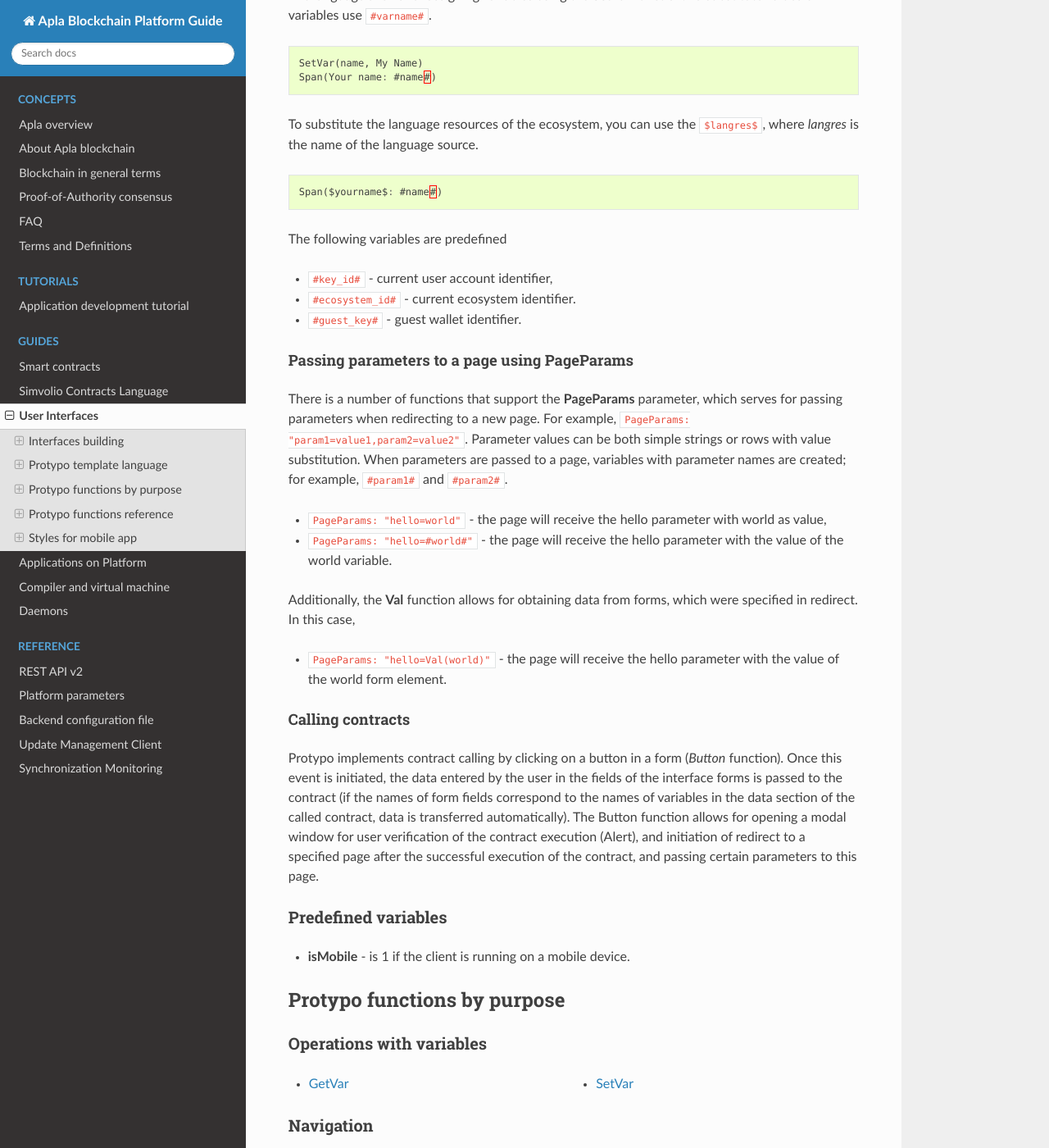
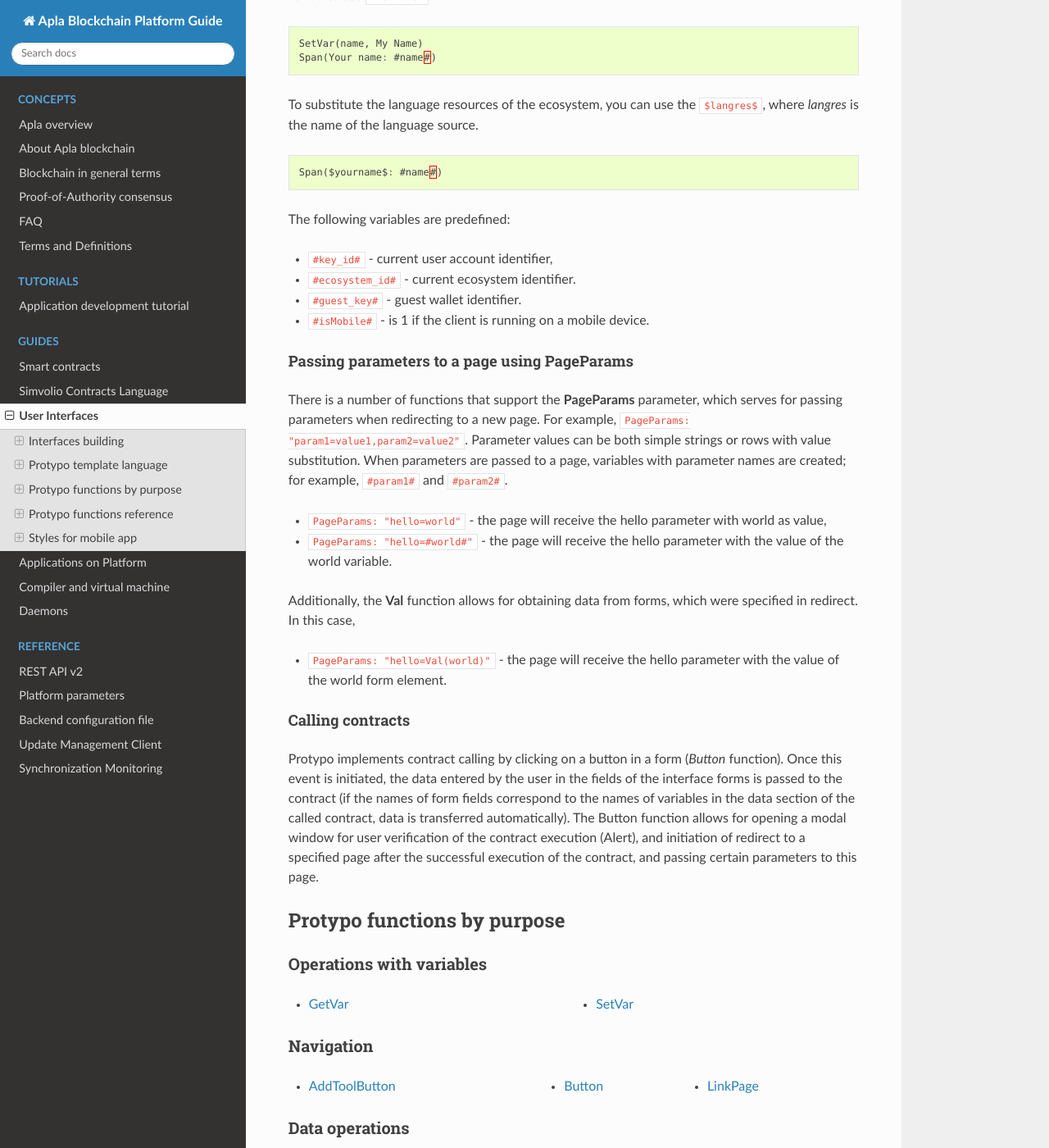
Before and after one commit to AplaProject/apla-docs-en, a Sphinx documentation site: the page built from source/topics/templates2.rst, in a window 1280 px wide and 1400 px high, scrolled down 5902 px. Shown: the whole window at 82% size. Built offline with Sphinx 7.4.7 and the Read the Docs theme 2.0.0, drawn with Linux system fonts in a browser that asks for light colours; some of the changed lines change nothing that is shown.

Commit message:
Move isMobile to predefined vars list

```diff
--- a/source/topics/templates2.rst
+++ b/source/topics/templates2.rst
@@ -157,11 +157,12 @@
 
      Span($yourname$: #name#)
 
-The following variables are predefined
+The following variables are predefined:
 
 * ``#key_id#`` - current user account identifier,
 * ``#ecosystem_id#`` - current ecosystem identifier.
 * ``#guest_key#`` - guest wallet identifier.
+* ``#isMobile#`` - is 1 if the client is running on a mobile device.
 
 
 Passing parameters to a page using PageParams
@@ -181,16 +182,6 @@
 """""""""""""""""
 
 Protypo implements contract calling by clicking on a button in a form (*Button* function). Once  this event is initiated, the data entered by the user in the fields of the interface forms is passed to the contract (if the names of form fields correspond to the names of variables in the data section of the called contract, data is transferred automatically). The Button function allows for opening a modal window for user verification of the contract execution (Alert), and initiation of redirect to a specified page after the successful execution of the contract, and passing certain parameters to this page.
-
-
-Predefined variables
---------------------
-
-.. todo::
-
-  Merge with predefined variables list above.
-
-* **isMobile** - is 1 if the client is running on a mobile device.
 
 
 Protypo functions by purpose
```
